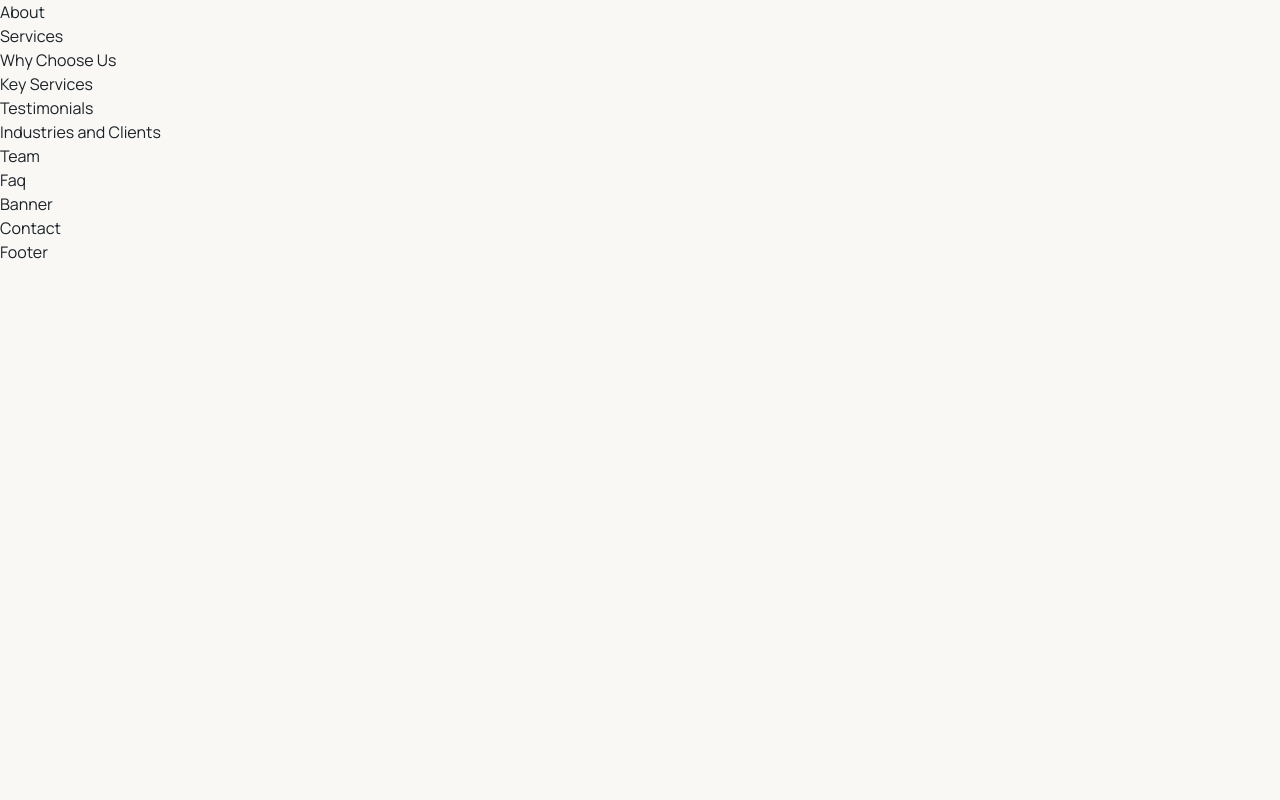
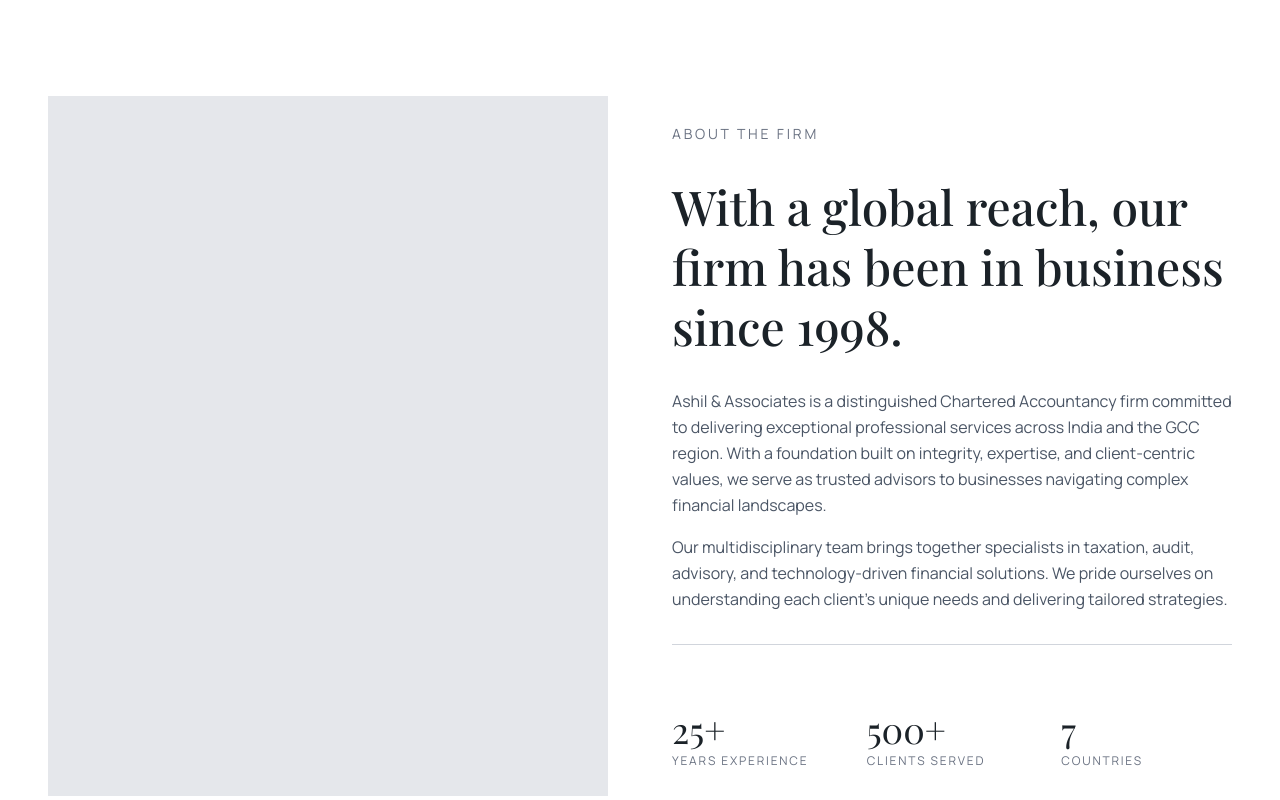
Before and after one commit to AsilMehaboob/Ashil-Associates, a Next.js app: page / in a window 1280 px wide. Shown: the part 800-1600 px from the top of the page. Before the commit the page ends 1064 px from the top, so only its background shows below. Built offline with nearby package versions, Linux system fonts and the light colour scheme.

Commit message:
About Section

```diff
--- a/components/About.tsx
+++ b/components/About.tsx
@@ -1,7 +1,67 @@
 export default function About() {
   return (
-    <section>
-      <div>About</div>
+    <section className="bg-white py-24">
+      <div className="max-w-7xl mx-auto px-6 lg:px-12">
+        <div className="grid grid-cols-1 lg:grid-cols-2 gap-16 items-center">
+          {/* Left side - Image placeholder */}
+          <div className="bg-gray-200 aspect-[4/5] w-full"></div>
+
+          {/* Right side - Content */}
+          <div className="space-y-8">
+            {/* Small heading */}
+            <p className="text-sm tracking-[0.2em] text-gray-500 uppercase">
+              About the Firm
+            </p>
+
+            {/* Main headline */}
+            <h2 className="text-4xl md:text-5xl font-serif font-medium leading-tight">
+              With a global reach, our firm has been in business since 1998.
+            </h2>
+
+            {/* Description paragraphs */}
+            <div className="space-y-4 text-gray-600 leading-relaxed">
+              <p>
+                Ashil & Associates is a distinguished Chartered Accountancy firm
+                committed to delivering exceptional professional services across India
+                and the GCC region. With a foundation built on integrity, expertise, and
+                client-centric values, we serve as trusted advisors to businesses
+                navigating complex financial landscapes.
+              </p>
+              <p>
+                Our multidisciplinary team brings together specialists in taxation, audit,
+                advisory, and technology-driven financial solutions. We pride ourselves
+                on understanding each client's unique needs and delivering tailored
+                strategies.
+              </p>
+            </div>
+
+            {/* Separator */}
+            <div className="border-t border-gray-300 pt-8"></div>
+
+            {/* Statistics */}
+            <div className="grid grid-cols-3 gap-6">
+              <div>
+                <div className="text-3xl md:text-4xl font-serif mb-1">25+</div>
+                <div className="text-xs tracking-[0.15em] text-gray-500 uppercase">
+                  Years Experience
+                </div>
+              </div>
+              <div>
+                <div className="text-3xl md:text-4xl font-serif mb-1">500+</div>
+                <div className="text-xs tracking-[0.15em] text-gray-500 uppercase">
+                  Clients Served
+                </div>
+              </div>
+              <div>
+                <div className="text-3xl md:text-4xl font-serif mb-1">7</div>
+                <div className="text-xs tracking-[0.15em] text-gray-500 uppercase">
+                  Countries
+                </div>
+              </div>
+            </div>
+          </div>
+        </div>
+      </div>
     </section>
   );
 }
```
